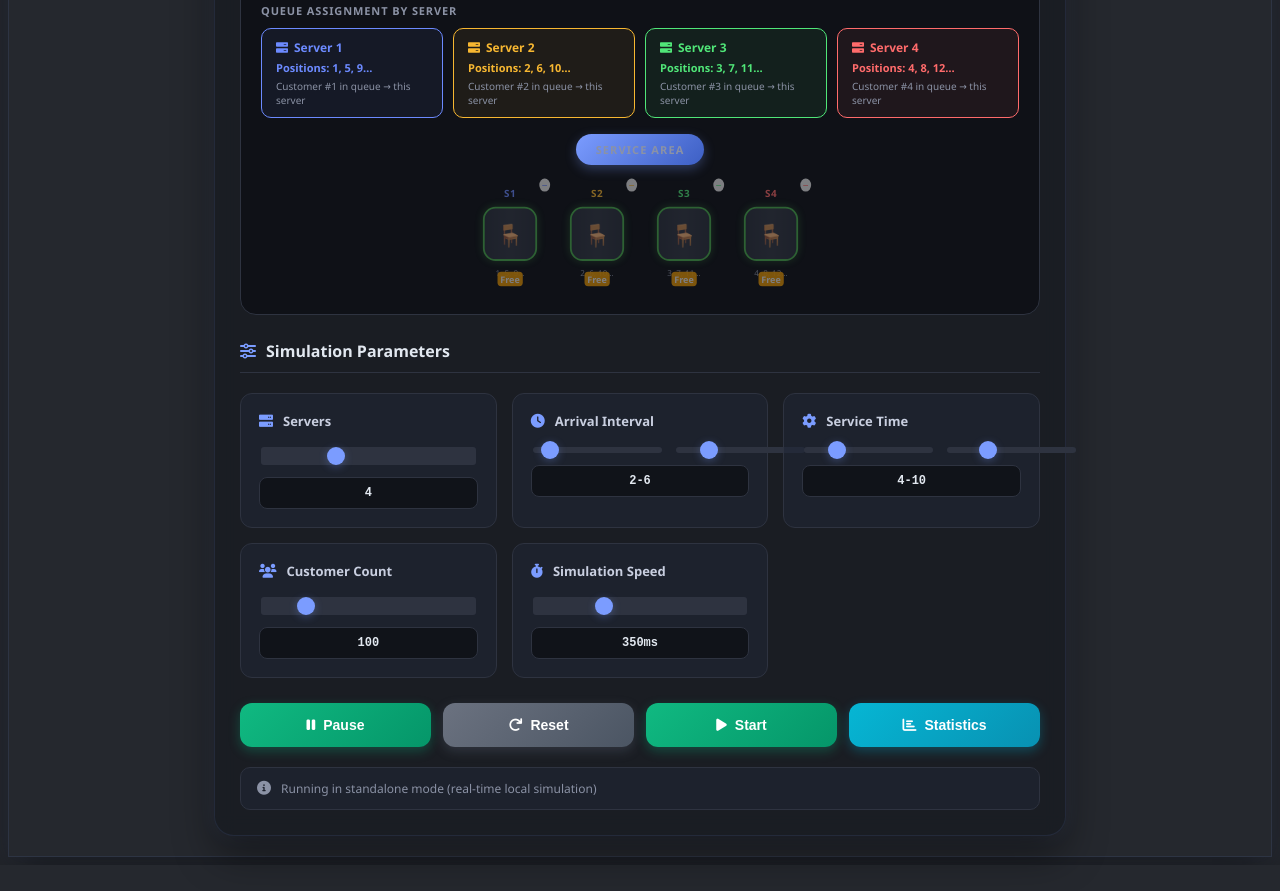
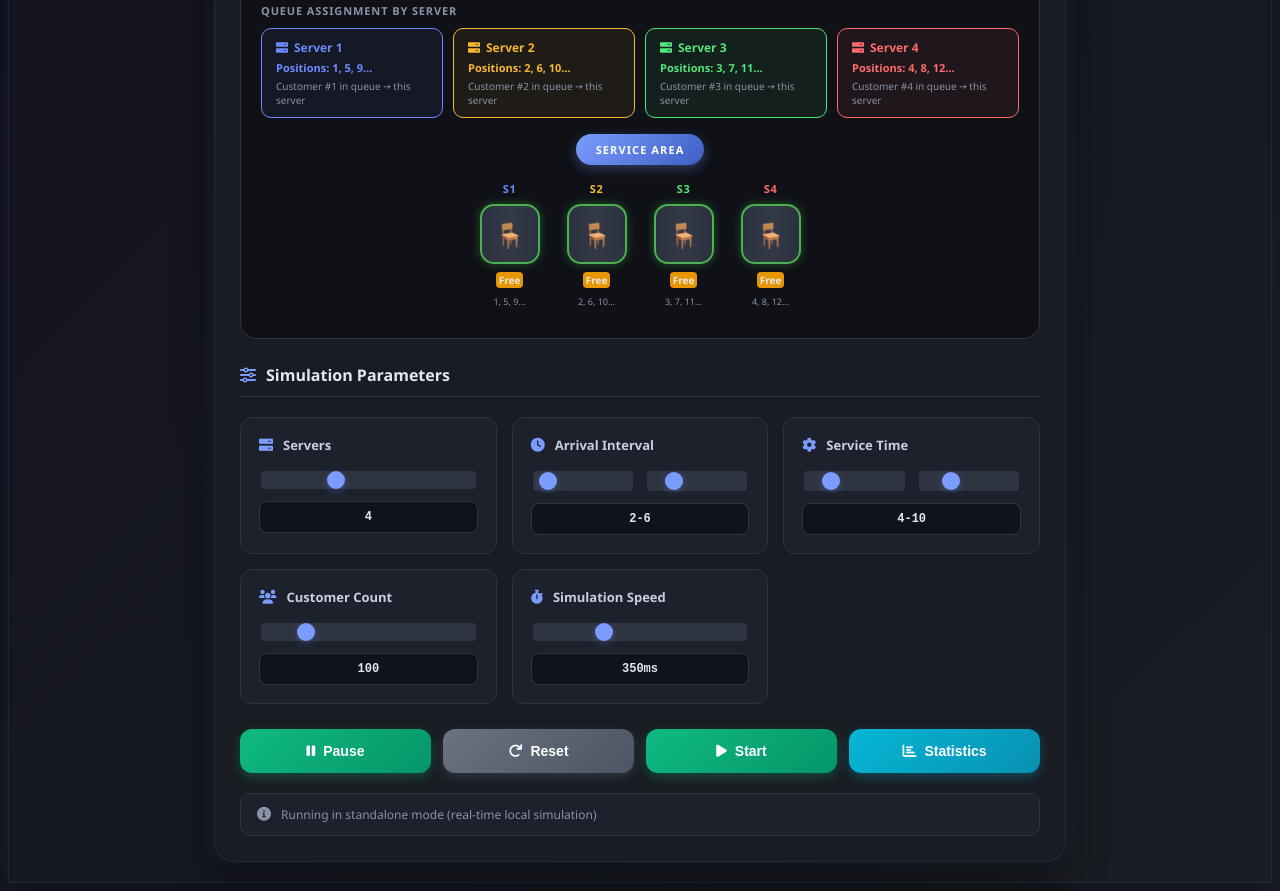
Before and after one commit to Seif-rashwan/ejust-csc121-queuing-simulation, a plain HTML site: page frontend/index.html in a window 1280 px wide. Shown: the part 1157-2048 px from the top of the page. Before the commit the page ends 2022 px from the top, so only its background shows below. Drawn offline with Linux system fonts and the light colour scheme.

Commit message:
ui fixes

```diff
--- a/frontend/index.html
+++ b/frontend/index.html
@@ -41,7 +41,7 @@
       </div>
 
       <div class="stat-card secondary">
-        <div class="stat-icon"><i class="fas fa-users-line"></i></div>
+        <div class="stat-icon"><i class="fas fa-users"></i></div>
         <div class="stat-content">
           <div class="stat-label">QUEUE</div>
           <div class="stat-val" id="s-queue">0</div>
--- a/frontend/js/render.js
+++ b/frontend/js/render.js
@@ -172,11 +172,8 @@ export function renderServers(servers) {
            style="${s.busy ? `box-shadow:0 0 18px ${color}88;` : ""}">
         ${s.busy ? "🧑‍💼" : "🪑"}
       </div>
-      <div class="server-customer-id" style="color:${color}">
-        ${s.busy ? `C${s.customerId}` : "—"}
-      </div>
       <div class="server-remaining">
-        ${s.busy ? `${s.remaining} ticks` : "Free"}
+        ${s.busy ? `C${s.customerId} · ${s.remaining}t` : "Free"}
       </div>
       ${s.assignLabel ? `<div class="server-assign">${s.assignLabel}</div>` : ""}
     `;
--- a/frontend/style.css
+++ b/frontend/style.css
@@ -64,7 +64,7 @@ body.light {
 }
 
 body {
-  background: var(--bg-app);
+  background: var(--bg-body);
   box-shadow: var(--shadow-app);
   border: 1px solid var(--border-app);
   font-family: "Segoe UI", Tahoma, Geneva, Verdana, sans-serif;
@@ -72,7 +72,7 @@ body {
   justify-content: center;
   padding: 20px;
   min-height: 100vh;
-  color: #e2e8f0;
+  color: var(--text-primary);
 }
 
 
@@ -376,18 +376,6 @@ body {
   position: relative;
 }
 
-@keyframes fadeIn {
-  from {
-    opacity: 0;
-    transform: scale(0.8);
-  }
-
-  to {
-    opacity: 1;
-    transform: scale(1);
-  }
-}
-
 .server-label {
   color: #8b92a5;
   font-size: 11px;
@@ -495,8 +483,10 @@ body {
   background: var(--bg-ctrl);
   border: 1px solid var(--border);
   border-radius: 12px;
+  min-width: 0;
   padding: 18px;
   transition: all 0.3s ease;
+  overflow: hidden;
 }
 
 .control-card:hover {
@@ -525,17 +515,20 @@ body {
 .control-content {
   display: flex;
   flex-direction: column;
+  min-width: 0;
   gap: 10px;
 }
 
 .range-group {
   display: flex;
   gap: 10px;
+  min-width: 0;
+  overflow: hidden;
 }
 
 .slider {
   flex: 1;
-  height: 6px;
+  height: 20px;
   border-radius: 3px;
   background: var(--slider-track);
   outline: none;
@@ -574,6 +567,8 @@ body {
 
 .slider.small {
   flex: 1;
+  min-width: 0;
+  width: 0;
 }
 
 .ctrl-val {
@@ -629,21 +624,6 @@ body {
   filter: brightness(1.3);
 }
 
-.server-customer-id {
-  position: absolute;
-  top: -10px;
-  right: -10px;
-  background: rgba(255, 255, 255, 0.9);
-  color: #1a1a1a;
-  padding: 2px 4px;
-  border-radius: 50%;
-  transform: scale(0.8);
-  font-size: 11px;
-  font-weight: 700;
-  font-family: "Courier New", monospace;
-  min-height: 14px;
-}
-
 /* FIFO Queue Visualization */
 .person-container {
   position: relative;
@@ -679,10 +659,10 @@ body {
 }
 
 .server-remaining {
-  position: absolute;
+  /* position: absolute;
   bottom: -8px;
   left: 50%;
-  transform: translateX(-50%);
+  transform: translateX(-50%); */
   background: rgba(255, 165, 0, 0.9);
   color: rgb(233, 233, 233);
   font-size: 10px;
@@ -1275,7 +1255,7 @@ body {
   font-size: 11px;
   font-weight: 700;
   letter-spacing: 0.1em;
-  color: var(--text-muted);
+  color: #fff;
   text-transform: uppercase;
   box-shadow: 0 4px 12px rgba(123, 156, 255, 0.3);
 }
```
